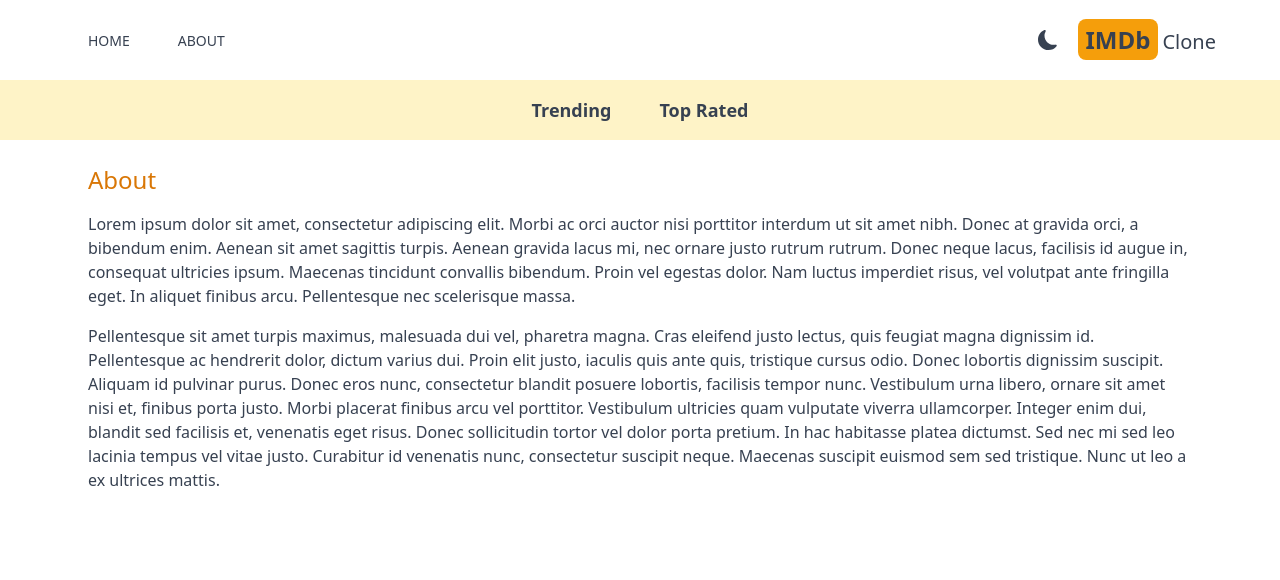
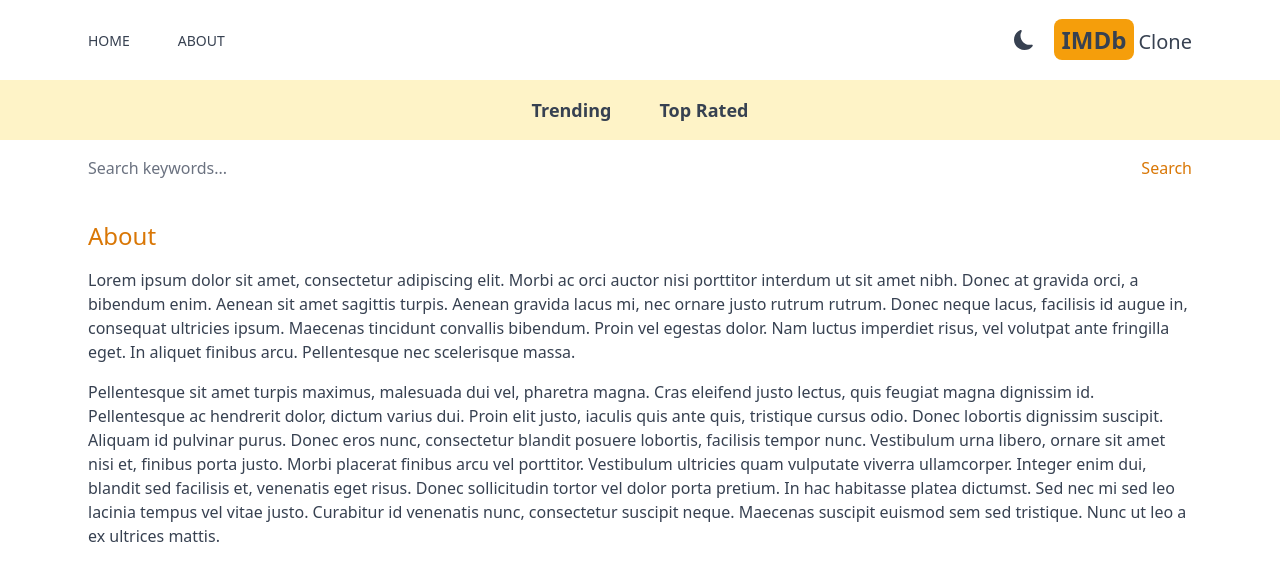
Before and after one commit to Zbigniew013/imdb_clone, a Next.js app: page /about in a window 1280 px wide. Shown: the top 580 px of the page. Built offline with nearby package versions, Linux system fonts and the light colour scheme.

Commit message:
add search ability

```diff
--- a/src/app/components/Header.js
+++ b/src/app/components/Header.js
@@ -18,7 +18,7 @@
             <span className='font-bold bg-amber-500 py-1 px-2 rounded-lg mr-1 '>
               IMDb
             </span>
-            <span className='text-xl hidden sm:inline '>Clone</span>
+            <span className='text-xl mr-6 hidden sm:inline '>Clone</span>
           </h2>
         </Link>
       </div>
--- /dev/null
+++ b/src/app/components/SearchBox.js
@@ -0,0 +1,36 @@
+'use client';
+import { useRouter } from 'next/navigation';
+import { useState } from 'react';
+
+const SearchBox = () => {
+  const [search, setSearch] = useState('');
+  const router = useRouter();
+  const handleSubmit = e => {
+    e.preventDefault();
+    if (!search) return;
+    router.push(`/search/${search}`);
+  };
+
+  return (
+    <form
+      onSubmit={handleSubmit}
+      className='flex max-w-6xl mx-auto justify-between items-center'
+    >
+      <input
+        onChange={e => setSearch(e.target.value)}
+        value={search}
+        type='text'
+        placeholder='Search keywords...'
+        className='w-full h-14 rounded-sm placeholder-gray-500 outline-none bg-transparent mx-6 flex-1 '
+      />
+      <button
+        type='submit'
+        className='text-amber-600 mx-6 disabled:text-gray-400 '
+      >
+        Search
+      </button>
+    </form>
+  );
+};
+
+export default SearchBox;
--- a/src/app/layout.js
+++ b/src/app/layout.js
@@ -1,5 +1,6 @@
 import Header from './components/Header';
 import Navbar from './components/Navbar';
+import SearchBox from './components/SearchBox';
 import './globals.css';
 import Providers from './Providers';
 
@@ -14,7 +15,7 @@
           {/* Navbar  */}
           <Navbar />
           {/* Search Box */}
-
+          <SearchBox />
           {children}
         </Providers>
       </body>
--- /dev/null
+++ b/src/app/search/[searchTerm]/page.js
@@ -0,0 +1,25 @@
+import Results from '@/app/components/Results';
+
+async function SearchPage({ params }) {
+  const res = await fetch(
+    `https://api.themoviedb.org/3/search/movie?api_key=${process.env.API_KEY}&query=${params.searchTerm}&language=en-US&include-adult=false`
+  );
+
+  if (!res.ok) {
+    throw new Error('Error fetching data');
+  }
+
+  const data = await res.json();
+  const results = data.results;
+
+  return (
+    <div>
+      {results && results.length === 0 && (
+        <h1 className='text-center pt-6'>No results found</h1>
+      )}
+      {results && <Results results={results} />}
+    </div>
+  );
+}
+
+export default SearchPage;
```
